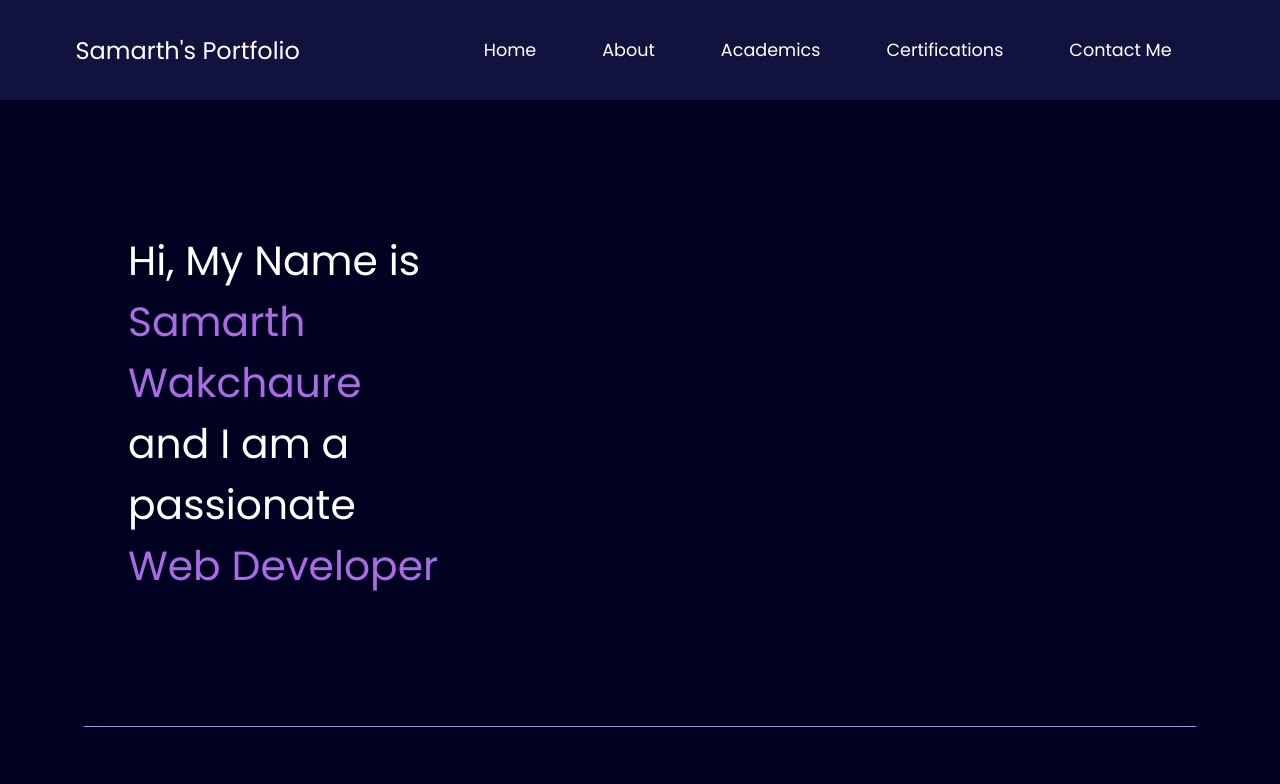
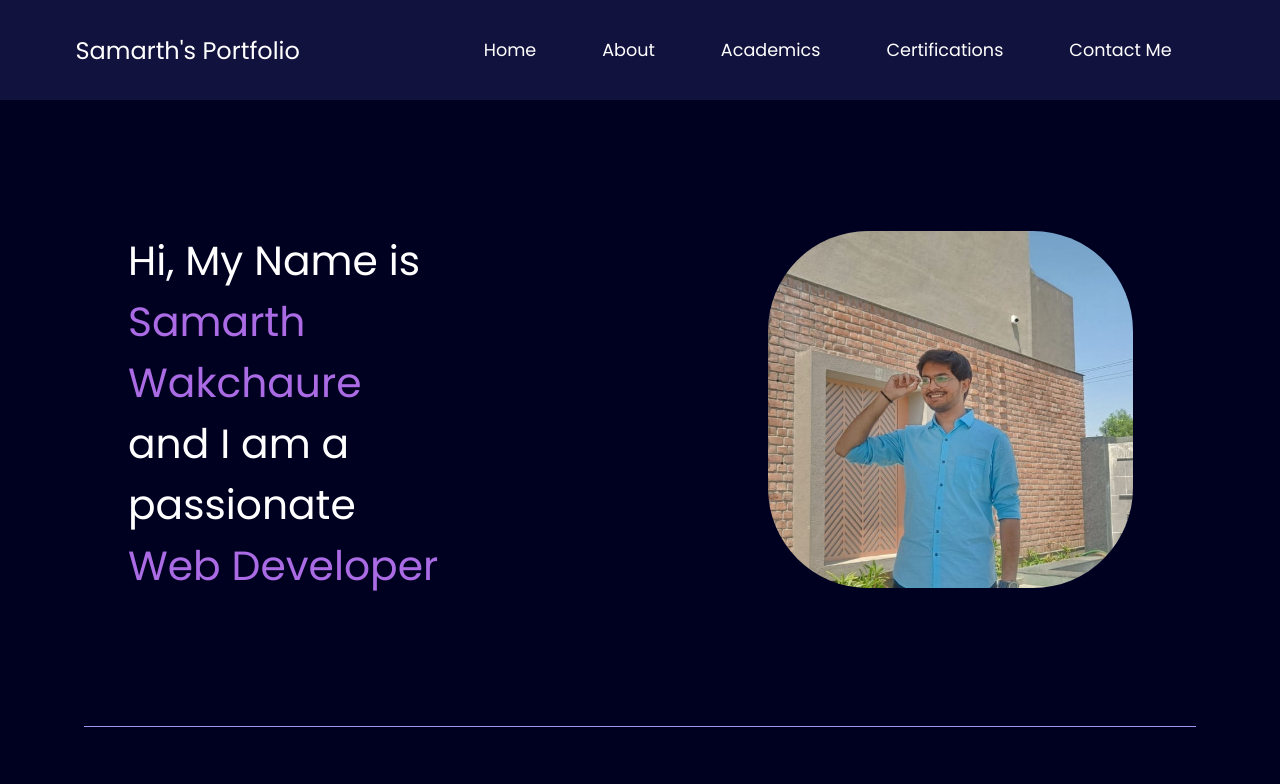
Before and after one commit to theycallmesamarth/portfolio.github.io, a plain HTML site: page index.html in a window 1280 px wide. Shown: the top 784 px of the page. Drawn offline with Linux system fonts and the light colour scheme.

Commit message:
Update index.html

```diff
--- a/index.html
+++ b/index.html
@@ -33,7 +33,7 @@
           <div>and I am a passionate</div>
           <div class="purple">Web Developer</div>
         </div>
-        <div class="Rightsec"><img src=".\portfolio\imageme.jpg" alt="" /></div>
+        <div class="Rightsec"><img src=".\imageme.jpg" alt="" /></div>
       </section>
       <hr />
       <!-- <div class="container"> -->
```
